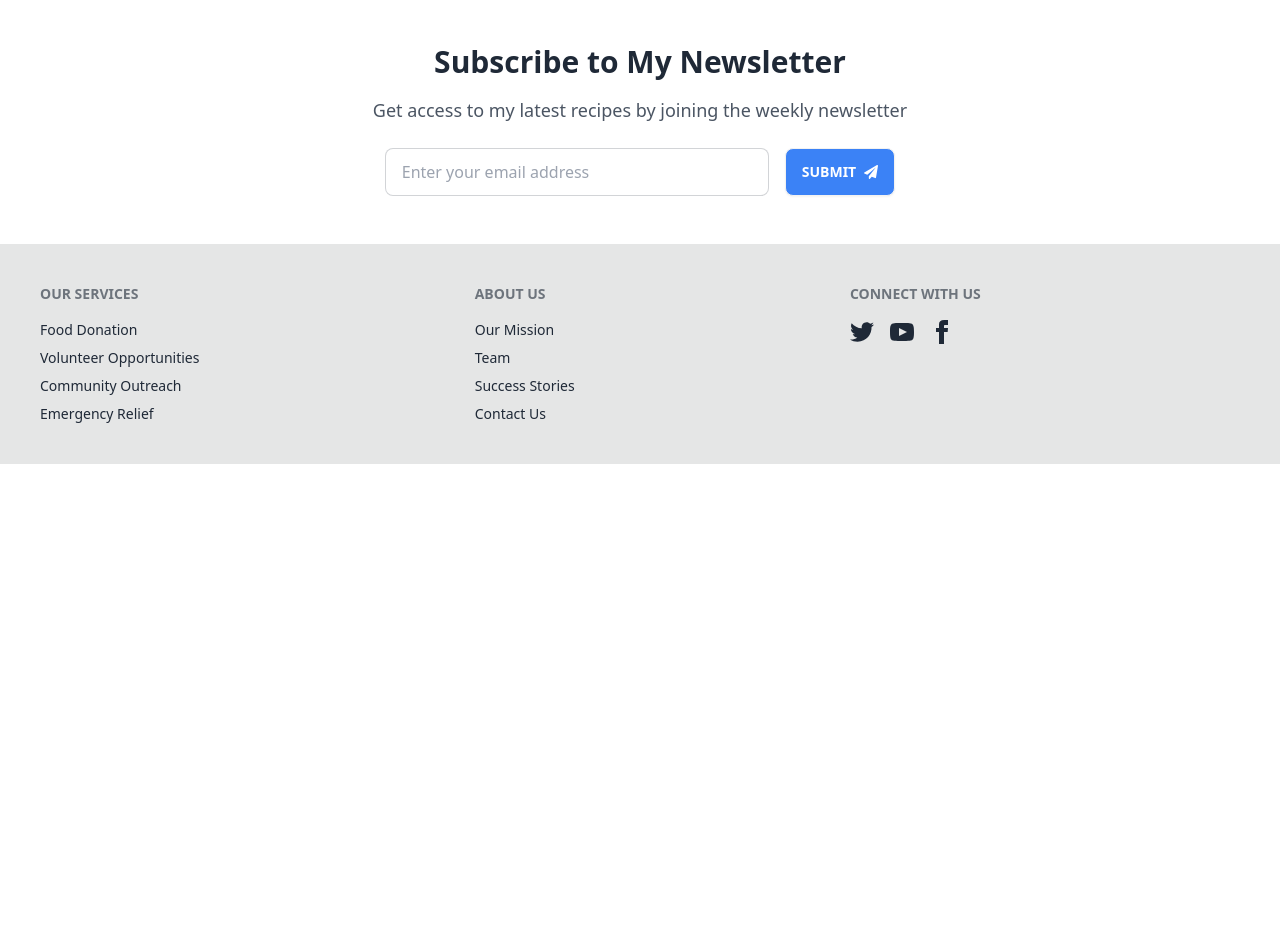
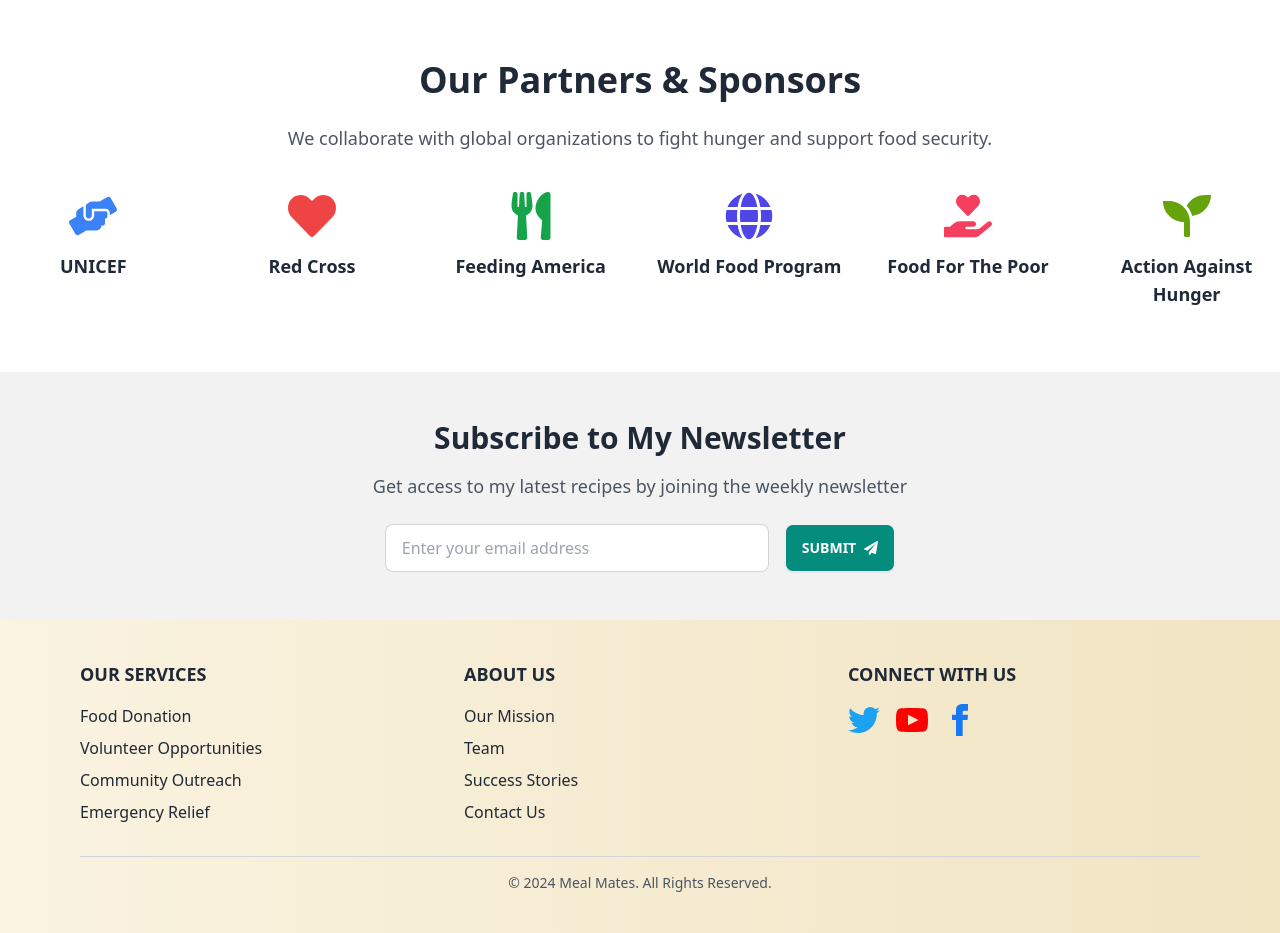
Before and after one commit to rimonc7/mealmates-client, a React (Vite) app: page / in a window 1280 px wide. Shown: the part 1260-2193 px from the top of the page. Before the commit the page ends 1724 px from the top, so only its background shows below. Built offline with nearby package versions, Linux system fonts and the light colour scheme; no server answers.

Commit message:
partner added

```diff
--- a/src/Pages/Home/FoodDonationCard.jsx
+++ b/src/Pages/Home/FoodDonationCard.jsx
@@ -38,7 +38,7 @@
             Expires: {new Date(expiredDateTime).toLocaleString()}
           </span>
           <span
-            className={`font-semibold ${foodStatus === "available" ? "text-green-500" : "text-red-500"}`}
+            className={`font-semibold ${foodStatus === "available" ? "text-[#048c7c] border px-1 capitalize" : "text-red-500 border px-1 capitalize"}`}
           >
             {foodStatus}
           </span>
@@ -50,7 +50,7 @@
           <div className="flex items-center">
             <img
               src={donatorImage}
-              alt={donatorName}
+              alt=''
               className="w-10 h-10 rounded-full border-2 border-gray-300"
             />
             <div className="ml-2">
@@ -65,7 +65,7 @@
           <p className="text-sm text-gray-500">Pickup Location: {pickupLocation}</p>
         </div>
 
-        <Link to={`/food/${_id}`} className="btn btn-primary w-full mt-4 py-2 rounded-lg text-white font-semibold bg-blue-500 hover:bg-blue-600 focus:outline-none focus:ring-2 focus:ring-blue-400">
+        <Link to={`/food/${_id}`} className="btn w-full mt-4 py-2 rounded-lg text-white font-semibold bg-[#048c7c] hover:bg-[#459e94] focus:outline-none focus:ring-2 focus:ring-blue-400">
           Food Details
         </Link>
       </div>
--- a/src/Pages/Home/HomeLayOut.jsx
+++ b/src/Pages/Home/HomeLayOut.jsx
@@ -4,6 +4,7 @@
 import NewsletterSubscription from './NewsletterSubscription';
 import FeaturedFood from './FeaturedFood';
 import { Helmet } from 'react-helmet-async';
+import Partners from './Partners';
 
 const HomeLayOut = () => {
     return (
@@ -14,6 +15,7 @@
             <Banner></Banner>
             <FeaturedFood></FeaturedFood>
             <Testimonial></Testimonial>
+            <Partners></Partners>
             <NewsletterSubscription></NewsletterSubscription>
         </div>
     );
--- a/src/Pages/Home/NewsletterSubscription.jsx
+++ b/src/Pages/Home/NewsletterSubscription.jsx
@@ -43,7 +43,7 @@
 
 
     return (
-        <div className="bg-base-100 py-12 px-6">
+        <div className="bg-base-200 py-12 px-6">
             <div className="max-w-2xl mx-auto text-center">
                 <h2 className="text-3xl font-bold mb-4">Subscribe to My Newsletter</h2>
                 <p className="text-lg text-gray-600 mb-6">
@@ -59,7 +59,7 @@
                     />
                     <button
                         type="submit"
-                        className="btn text-white bg-blue-500 hover:bg-blue-600 flex items-center gap-2"
+                        className="btn text-white bg-[#048c7c] hover:bg-[#459e94] flex items-center gap-2"
                     >
                         SUBMIT <FaPaperPlane />
                     </button>
--- /dev/null
+++ b/src/Pages/Home/Partners.jsx
@@ -0,0 +1,38 @@
+import { FaHandsHelping, FaHeart, FaGlobe, FaUtensils, FaSeedling, FaHandHoldingHeart } from "react-icons/fa";
+
+const Partners = () => {
+  const partners = [
+    { name: "UNICEF", icon: <FaHandsHelping className="text-blue-500" /> },
+    { name: "Red Cross", icon: <FaHeart className="text-red-500" /> },
+    { name: "Feeding America", icon: <FaUtensils className="text-green-600" /> },
+    { name: "World Food Program", icon: <FaGlobe className="text-indigo-600" /> },
+    { name: "Food For The Poor", icon: <FaHandHoldingHeart className="text-rose-500" /> },
+    { name: "Action Against Hunger", icon: <FaSeedling className="text-lime-600" /> },
+  ];
+
+  return (
+    <section className="py-16 bg-white text-gray-800">
+      <div className="container mx-auto text-center">
+        <h2 className="text-3xl md:text-4xl font-bold mb-6">Our Partners & Sponsors</h2>
+        <p className="text-lg text-gray-600 mb-10">
+          We collaborate with global organizations to fight hunger and support food security.
+        </p>
+
+        {/* Grid Layout */}
+        <div className="grid grid-cols-2 sm:grid-cols-3 md:grid-cols-6 gap-8 px-6 md:px-0">
+          {partners.map((partner, index) => (
+            <div
+              key={index}
+              className="flex flex-col items-center space-y-3 hover:scale-105 transition-transform duration-300"
+            >
+              <div className="text-5xl">{partner.icon}</div>
+              <p className="text-lg font-semibold">{partner.name}</p>
+            </div>
+          ))}
+        </div>
+      </div>
+    </section>
+  );
+};
+
+export default Partners;
--- a/src/Pages/Home/Testimonial.jsx
+++ b/src/Pages/Home/Testimonial.jsx
@@ -37,20 +37,20 @@
             <div className="absolute inset-0 bg-black bg-opacity-40"></div>
             <div className="relative max-w-2xl mx-auto text-center z-10">
                 <h2 className="text-3xl font-bold mb-6">Testimonials</h2>
-                <FaQuoteLeft className="text-4xl text-accent mx-auto mb-4" />
+                <FaQuoteLeft className="text-4xl text-[#048c7c] mx-auto mb-4" />
                 <p className="text-lg italic mb-6">
                     {testimonials[currentIndex].text}
                 </p>
                 <h3 className="text-xl font-semibold">{testimonials[currentIndex].name}</h3>
                 <div className="flex justify-center gap-4 mt-6">
                     <button
-                        className="btn btn-circle btn-outline text-white font-bold"
+                        className="btn btn-circle btn-outline text-white font-bold hover:bg-[#048c7c]"
                         onClick={handlePrev}
                     >
                         <FaArrowLeft />
                     </button>
                     <button
-                        className="btn btn-circle btn-outline text-white font-bold"
+                        className="btn btn-circle btn-outline text-white font-bold hover:bg-[#048c7c]"
                         onClick={handleNext}
                     >
                         <FaArrowRight />
--- a/src/Pages/Shared/Footer.jsx
+++ b/src/Pages/Shared/Footer.jsx
@@ -1,58 +1,54 @@
 const Footer = () => {
     return (
-        <footer className="footer bg-base-300 text-base-content p-10">
+        <footer className="bg-gradient-to-r from-[#FAF3E0] to-[#F1E4C3] text-gray-800 py-10 px-6 lg:px-20">
+            <div className="container mx-auto grid grid-cols-1 md:grid-cols-3 gap-8">
+
                 <nav>
-                <h6 className="footer-title">Our Services</h6>
-                <a className="link link-hover">Food Donation</a>
-                <a className="link link-hover">Volunteer Opportunities</a>
-                <a className="link link-hover">Community Outreach</a>
-                <a className="link link-hover">Emergency Relief</a>
+                    <h6 className="text-lg font-bold uppercase mb-4">Our Services</h6>
+                    <ul className="space-y-2">
+                        <li><a className="hover:text-[#048c7c] transition-all" href="#">Food Donation</a></li>
+                        <li><a className="hover:text-[#048c7c] transition-all" href="#">Volunteer Opportunities</a></li>
+                        <li><a className="hover:text-[#048c7c] transition-all" href="#">Community Outreach</a></li>
+                        <li><a className="hover:text-[#048c7c] transition-all" href="#">Emergency Relief</a></li>
+                    </ul>
                 </nav>
+
                 <nav>
-                <h6 className="footer-title">About Us</h6>
-                <a className="link link-hover">Our Mission</a>
-                <a className="link link-hover">Team</a>
-                <a className="link link-hover">Success Stories</a>
-                <a className="link link-hover">Contact Us</a>
+                    <h6 className="text-lg font-bold uppercase mb-4">About Us</h6>
+                    <ul className="space-y-2">
+                        <li><a className="hover:text-[#048c7c] transition-all" href="#">Our Mission</a></li>
+                        <li><a className="hover:text-[#048c7c] transition-all" href="#">Team</a></li>
+                        <li><a className="hover:text-[#048c7c] transition-all" href="#">Success Stories</a></li>
+                        <li><a className="hover:text-[#048c7c] transition-all" href="#">Contact Us</a></li>
+                    </ul>
                 </nav>
+
                 <nav>
-                <h6 className="footer-title">Connect with Us</h6>
-                <div className="grid grid-flow-col gap-4">
-                    <a href="https://twitter.com" aria-label="Twitter">
-                        <svg
-                            xmlns="http://www.w3.org/2000/svg"
-                            width="24"
-                            height="24"
-                            viewBox="0 0 24 24"
-                            className="fill-current">
-                            <path
-                                d="M24 4.557c-.883.392-1.832.656-2.828.775 1.017-.609 1.798-1.574 2.165-2.724-.951.564-2.005.974-3.127 1.195-.897-.957-2.178-1.555-3.594-1.555-3.179 0-5.515 2.966-4.797 6.045-4.091-.205-7.719-2.165-10.148-5.144-1.29 2.213-.669 5.108 1.523 6.574-.806-.026-1.566-.247-2.229-.616-.054 2.281 1.581 4.415 3.949 4.89-.693.188-1.452.232-2.224.084.626 1.956 2.444 3.379 4.6 3.419-2.07 1.623-4.678 2.348-7.29 2.04 2.179 1.397 4.768 2.212 7.548 2.212 9.142 0 14.307-7.721 13.995-14.646.962-.695 1.797-1.562 2.457-2.549z"></path>
+                    <h6 className="text-lg font-bold uppercase mb-4">Connect with Us</h6>
+                    <div className="flex space-x-4">
+                        <a href="https://twitter.com" aria-label="Twitter" className="transition-transform transform hover:scale-110">
+                            <svg xmlns="http://www.w3.org/2000/svg" width="32" height="32" viewBox="0 0 24 24" className="fill-current text-[#1DA1F2]">
+                                <path d="M24 4.557c-.883.392-1.832.656-2.828.775 1.017-.609 1.798-1.574 2.165-2.724-0.951 0.564-2.005 0.974-3.127 1.195-0.897-0.957-2.178-1.555-3.594-1.555-3.179 0-5.515 2.966-4.797 6.045-4.091-0.205-7.719-2.165-10.148-5.144-1.29 2.213-0.669 5.108 1.523 6.574-0.806-0.026-1.566-0.247-2.229-0.616-0.054 2.281 1.581 4.415 3.949 4.89-0.693 0.188-1.452 0.232-2.224 0.084 0.626 1.956 2.444 3.379 4.6 3.419-2.07 1.623-4.678 2.348-7.29 2.04 2.179 1.397 4.768 2.212 7.548 2.212 9.142 0 14.307-7.721 13.995-14.646 0.962-0.695 1.797-1.562 2.457-2.549z"></path>
                             </svg>
                         </a>
-                    <a href="https://youtube.com" aria-label="YouTube">
-                        <svg
-                            xmlns="http://www.w3.org/2000/svg"
-                            width="24"
-                            height="24"
-                            viewBox="0 0 24 24"
-                            className="fill-current">
-                            <path
-                                d="M19.615 3.184c-3.604-.246-11.631-.245-15.23 0-3.897.266-4.356 2.62-4.385 8.816.029 6.185.484 8.549 4.385 8.816 3.6.245 11.626.246 15.23 0 3.897-.266 4.356-2.62 4.385-8.816-.029-6.185-.484-8.549-4.385-8.816zm-10.615 12.816v-8l8 3.993-8 4.007z"></path>
+                        <a href="https://youtube.com" aria-label="YouTube" className="transition-transform transform hover:scale-110">
+                            <svg xmlns="http://www.w3.org/2000/svg" width="32" height="32" viewBox="0 0 24 24" className="fill-current text-[#FF0000]">
+                                <path d="M19.615 3.184c-3.604-0.246-11.631-0.245-15.23 0-3.897 0.266-4.356 2.62-4.385 8.816 0.029 6.185 0.484 8.549 4.385 8.816 3.6 0.245 11.626 0.246 15.23 0 3.897-0.266 4.356-2.62 4.385-8.816-0.029-6.185-0.484-8.549-4.385-8.816zm-10.615 12.816v-8l8 3.993-8 4.007z"></path>
                             </svg>
                         </a>
-                    <a href="https://facebook.com" aria-label="Facebook">
-                        <svg
-                            xmlns="http://www.w3.org/2000/svg"
-                            width="24"
-                            height="24"
-                            viewBox="0 0 24 24"
-                            className="fill-current">
-                            <path
-                                d="M9 8h-3v4h3v12h5v-12h3.642l.358-4h-4v-1.667c0-.955.192-1.333 1.115-1.333h2.885v-5h-3.808c-3.596 0-5.192 1.583-5.192 4.615v3.385z"></path>
+                        <a href="https://facebook.com" aria-label="Facebook" className="transition-transform transform hover:scale-110">
+                            <svg xmlns="http://www.w3.org/2000/svg" width="32" height="32" viewBox="0 0 24 24" className="fill-current text-[#1877F2]">
+                                <path d="M9 8h-3v4h3v12h5v-12h3.642l0.358-4h-4v-1.667c0-0.955 0.192-1.333 1.115-1.333h2.885v-5h-3.808c-3.596 0-5.192 1.583-5.192 4.615v3.385z"></path>
                             </svg>
                         </a>
                     </div>
                 </nav>
+            </div>
+
+            {/* Bottom Section */}
+            <div className="border-t border-gray-300 mt-8 pt-4 text-center text-sm text-gray-600">
+                © {new Date().getFullYear()} Meal Mates. All Rights Reserved.
+            </div>
         </footer>
     );
 };
```
Also changed, not shown: src/Pages/Shared/Nav.jsx (+12 -12 lines). Lines whose indentation alone changed are shown as unchanged.
